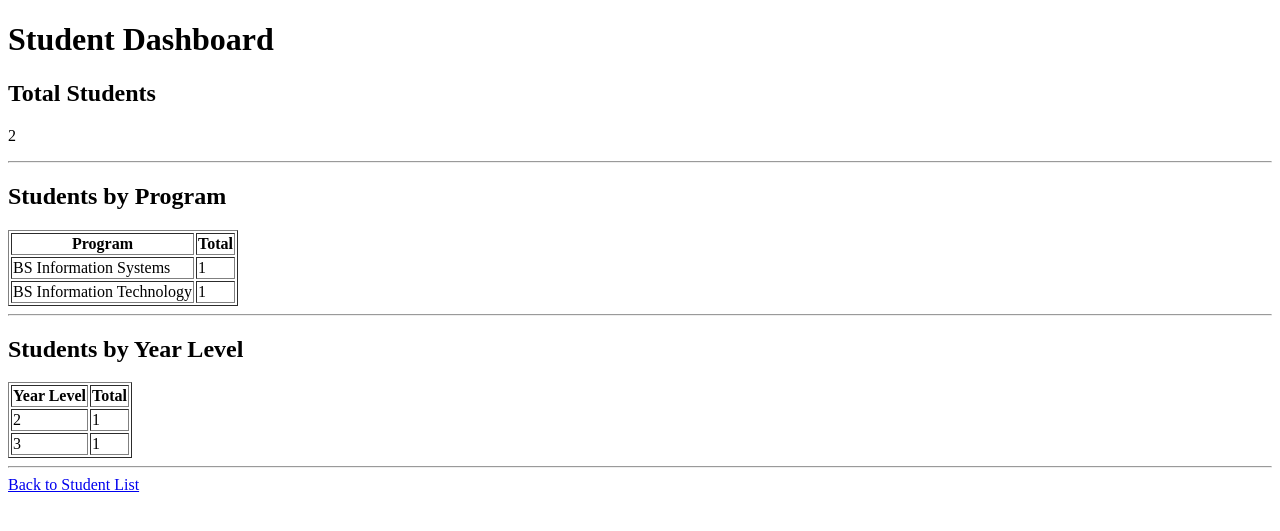
After one commit to redstar122/RSC_DjangoWebApp, a Django app: page /registration/dashboard/ in a window 1280 px wide. The commit adds this page. Shown: the top 531 px of the page. Run offline with Django 5.2, Linux system fonts and the light colour scheme; data comes from the database, SQL or seed files in the repository.

Commit message:
Completed Laboratory 4

```diff
--- /dev/null
+++ b/registration/templates/registration/student_dashboard.html
@@ -0,0 +1,53 @@
+<!DOCTYPE html>
+<html>
+<head>
+    <title>Student Dashboard</title>
+</head>
+<body>
+    <h1>Student Dashboard</h1>
+
+    <h2>Total Students</h2>
+    <p>{{ total_students }}</p>
+    <hr>
+
+    <h2>Students by Program</h2>
+    <table border="1">
+        <tr>
+            <th>Program</th>
+            <th>Total</th>
+        </tr>
+        {% for item in program_summary %}
+        <tr>
+            <td>{{ item.program }}</td>
+            <td>{{ item.total }}</td>
+        </tr>
+        {% empty %}
+        <tr>
+            <td colspan="2">No program data available.</td>
+        </tr>
+        {% endfor %}
+    </table>
+    <hr>
+
+    <h2>Students by Year Level</h2>
+    <table border="1">
+        <tr>
+            <th>Year Level</th>
+            <th>Total</th>
+        </tr>
+        {% for item in year_summary %}
+        <tr>
+            <td>{{ item.year_level }}</td>
+            <td>{{ item.total }}</td>
+        </tr>
+        {% empty %}
+        <tr>
+            <td colspan="2">No year-level data available.</td>
+        </tr>
+        {% endfor %}
+    </table>
+    <hr>
+
+    <a href="{% url 'student_list' %}">Back to Student List</a>
+</body>
+</html>
--- a/registration/templates/registration/student_list.html
+++ b/registration/templates/registration/student_list.html
@@ -4,6 +4,8 @@
     <meta charset="UTF-8">
     <title>Student List</title>
 </head>
+<a href="{% url 'student_dashboard' %}">Student Dashboard</a> |
+<a href="{% url 'student_create' %}">Register New Student</a>
 <body>
     <h2>Registered Students</h2>
 
--- a/registration/urls.py
+++ b/registration/urls.py
@@ -6,4 +6,5 @@ urlpatterns = [
     path('add/', views.student_create, name='student_create'),
     path('edit/<int:pk>/', views.student_update, name='student_update'),
     path('delete/<int:pk>/', views.student_delete, name='student_delete'),
+    path('dashboard/', views.student_dashboard, name='student_dashboard'),
 ]
--- a/registration/views.py
+++ b/registration/views.py
@@ -1,4 +1,5 @@
 from django.shortcuts import render, redirect, get_object_or_404
+from django.db.models import Count
 from .models import Student
 from .forms import StudentForm
 
@@ -42,3 +43,31 @@ def student_delete(request, pk):
         return redirect('student_list')
 
     return render(request, 'registration/student_confirm_delete.html', {'student': student})
+
+def student_dashboard(request):
+    students = Student.objects.all()
+    total_students = students.count()
+
+    program_summary = (
+        students
+        .values('program')
+        .annotate(total=Count('id'))
+        .order_by('program')
+    )
+
+    year_summary = (
+        students
+        .values('year_level')
+        .annotate(total=Count('id'))
+        .order_by('year_level')
+    )
+
+    return render(
+        request,
+        'registration/student_dashboard.html',
+        {
+            'total_students': total_students,
+            'program_summary': program_summary,
+            'year_summary': year_summary,
+        }
+    )
```
